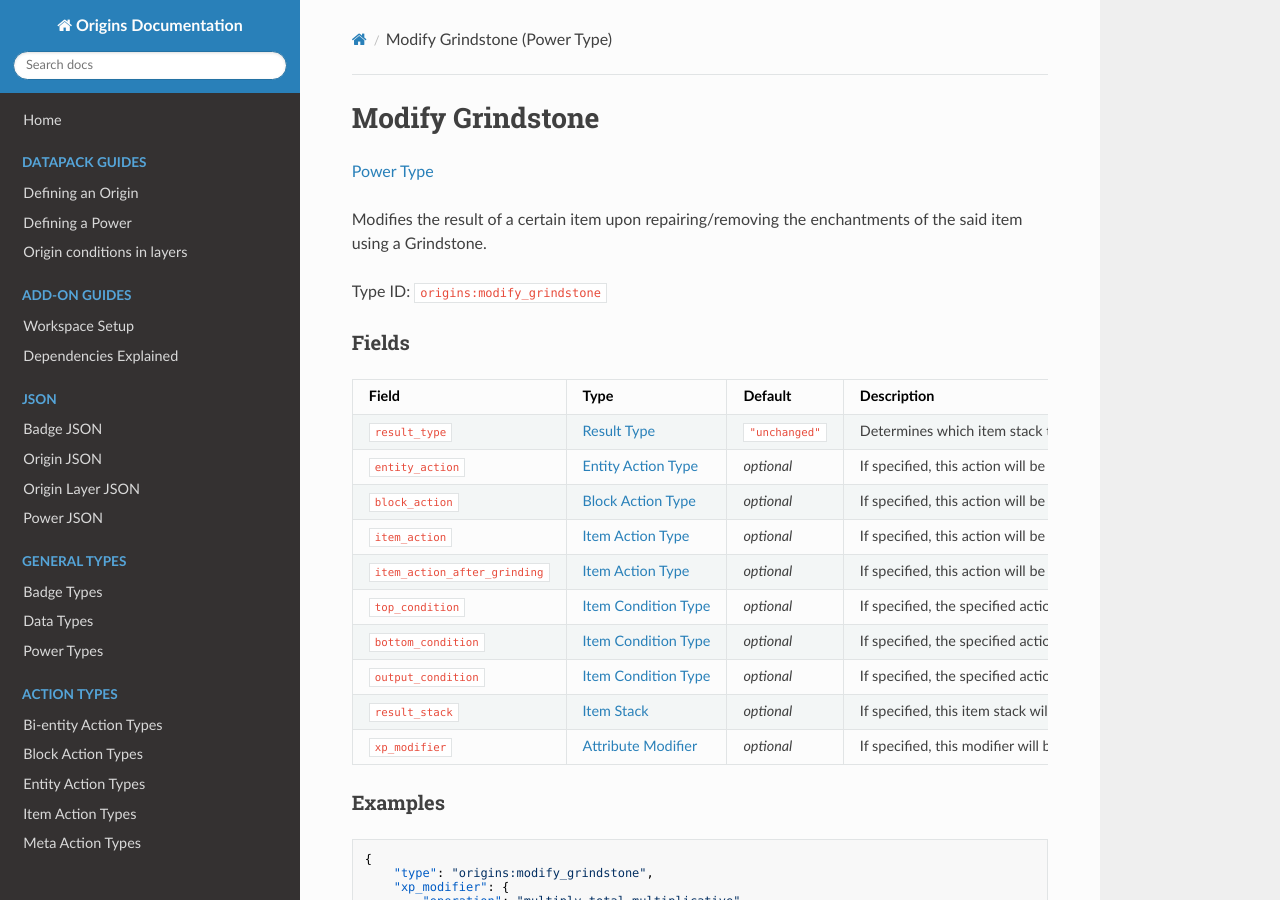
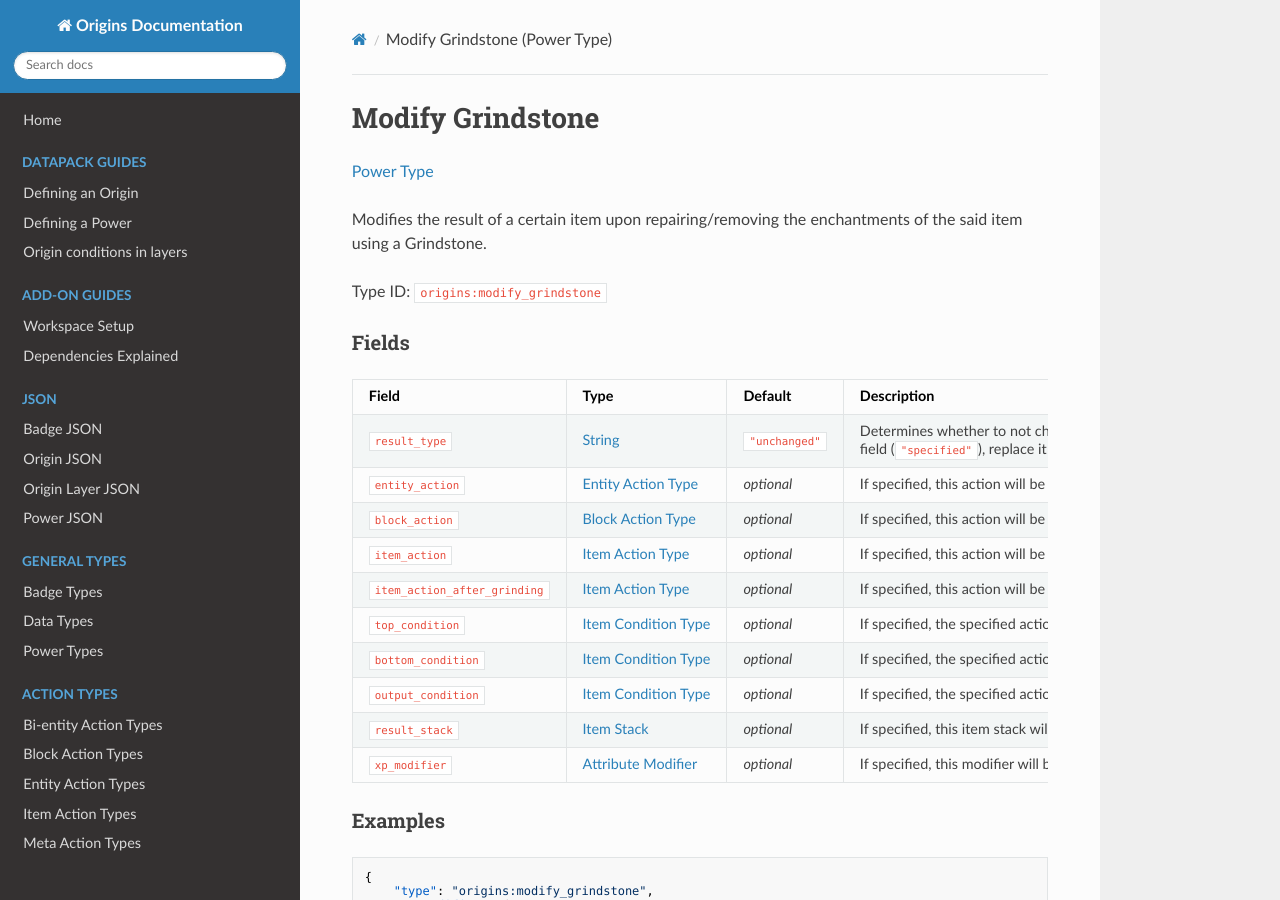
Before and after one commit to apace100/origins-docs, an MkDocs documentation site: the page built from docs/types/power_types/modify_grindstone.md, in a window 1280 px wide and 900 px high. Built offline with MkDocs 1.6.1, drawn with Linux system fonts in a browser that asks for light colours; nearby versions of some CDN libraries.

Commit message:
Updated `modify_grindstone.md` (Power Type)

```diff
--- a/docs/types/power_types/modify_grindstone.md
+++ b/docs/types/power_types/modify_grindstone.md
@@ -16,7 +16,7 @@ Type ID: `origins:modify_grindstone`
 
 Field | Type | Default | Description
 ------|------|---------|------------
-`result_type` | [Result Type](../data_types/result_type.md) | `"unchanged"` | Determines which item stack to use as a new result item stack.
+`result_type` | [String](../data_types/string.md) | `"unchanged"` | Determines whether to not change the initial item stack (`"unchanged"`), replace it with the item stack specified in the `result_stack` field (`"specified"`), replace it with the item stack from the top input slot of a Grindstone block (`"from_top"`) or replace it with the item stack from the bottom input slot of a Grindstone block (`"from_bottom"`).
 `entity_action` | [Entity Action Type](../entity_action_types.md) | _optional_ | If specified, this action will be executed on the player upon taking the item stack from the result slot of a Grindstone.
 `block_action` | [Block Action Type](../block_action_types.md) | _optional_ | If specified, this action will be executed on the Grindstone block upon taking the item stack from the result slot of the said Grindstone block.
 `item_action` | [Item Action Type](../item_action_types.md) | _optional_ | If specified, this action will be executed on the result item stack.
```
